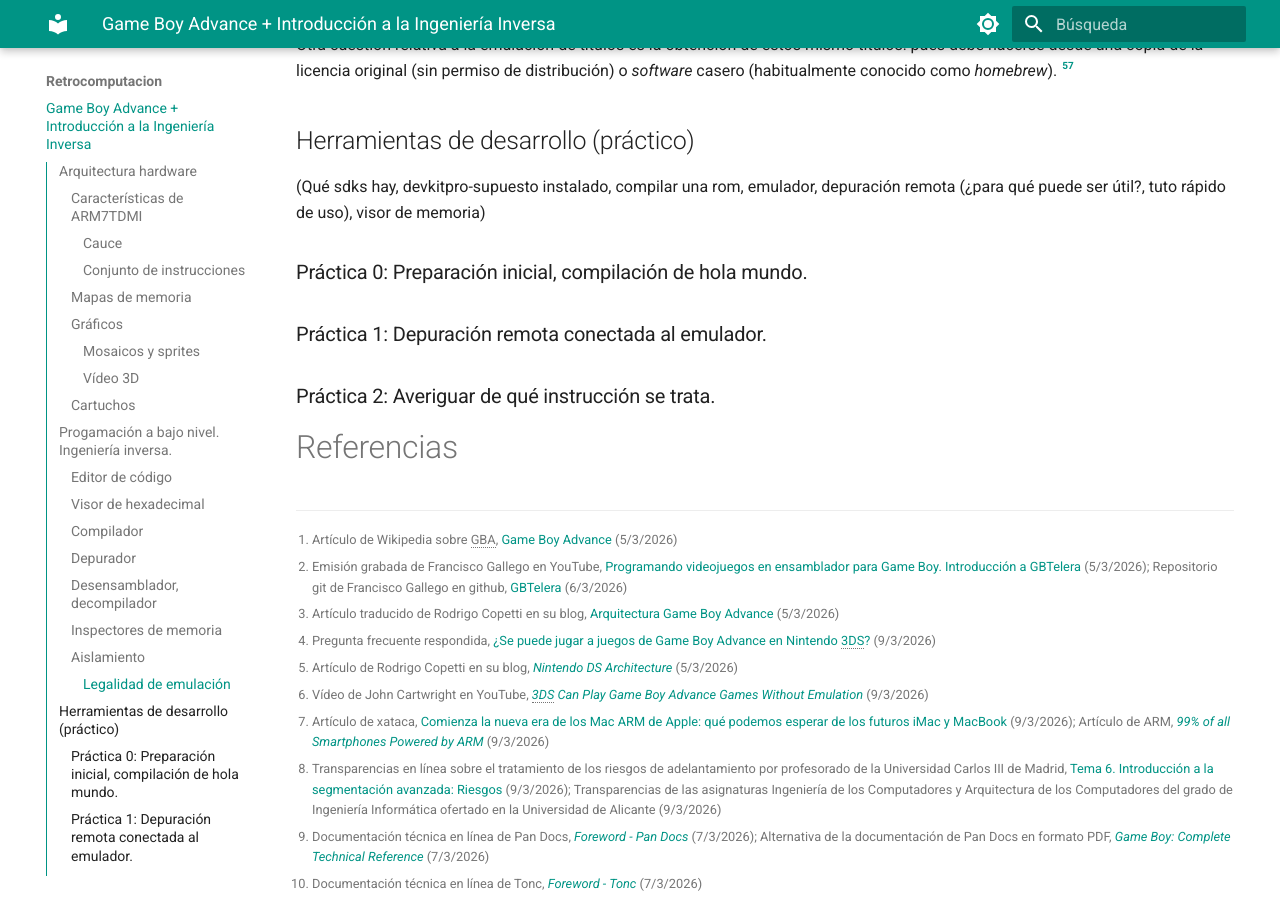
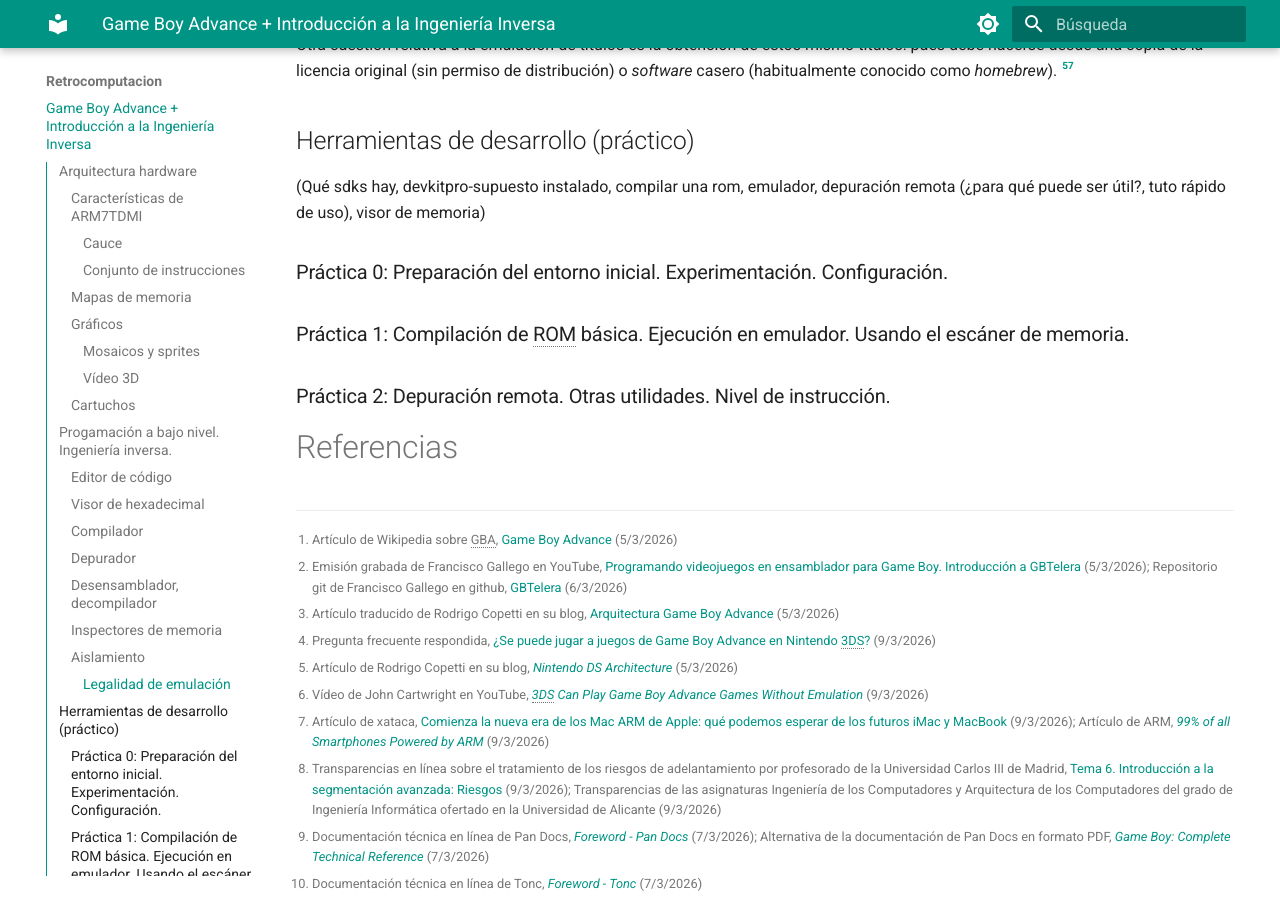
Before and after one commit to abl78-ua/Wiki-IMCR, an MkDocs documentation site: the page built from docs/Retrocomputacion/Retrocomputacion.md, in a window 1280 px wide and 900 px high, scrolled down 11033 px. Built offline with MkDocs 1.6.1 and Material for MkDocs 9.7.7, drawn with Linux system fonts in a browser that asks for light colours.

Commit message:
chore: re-structure practices

```diff
--- a/docs/Retrocomputacion/Retrocomputacion.md
+++ b/docs/Retrocomputacion/Retrocomputacion.md
@@ -282,11 +282,11 @@ Otra cuestión relativa a la emulación de títulos es la obtención de estos mi
 
 (Qué sdks hay, devkitpro-supuesto instalado, compilar una rom, emulador, depuración remota (¿para qué puede ser útil?, tuto rápido de uso), visor de memoria)
 
-### Práctica 0: Preparación inicial, compilación de hola mundo.
+### Práctica 0: Preparación del entorno inicial. Experimentación. Configuración.
 
-### Práctica 1: Depuración remota conectada al emulador.
+### Práctica 1: Compilación de ROM básica. Ejecución en emulador. Usando el escáner de memoria.
 
-### Práctica 2: Averiguar de qué instrucción se trata.
+### Práctica 2: Depuración remota. Otras utilidades. Nivel de instrucción.
 
 # Referencias
 
```
